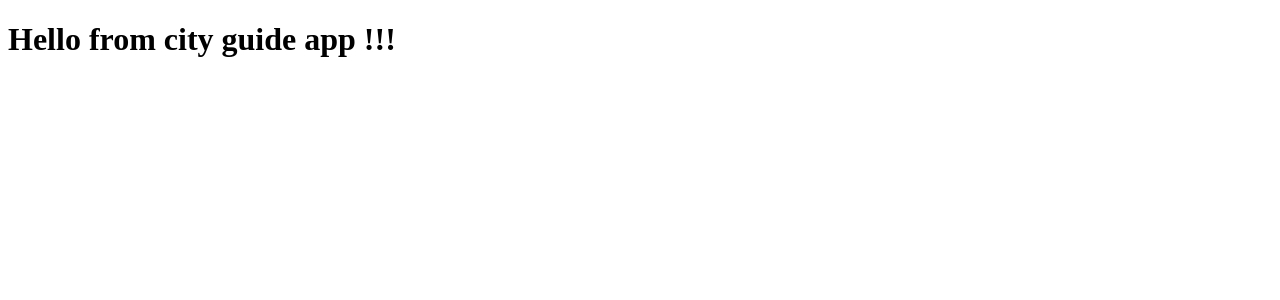
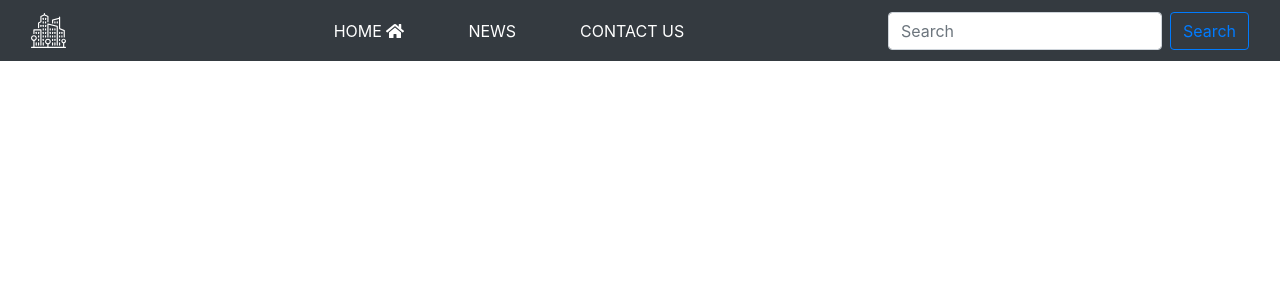
Before and after one commit to Volodymyrquo/city-guide, a React (Create React App) app: page / in a window 1280 px wide. Shown: the top 300 px of the page. Built offline with nearby package versions, Linux system fonts and the light colour scheme.

Commit message:
created Navbar

```diff
--- a/package.json
+++ b/package.json
@@ -3,9 +3,13 @@
   "version": "0.1.0",
   "private": true,
   "dependencies": {
+    "@fortawesome/fontawesome-svg-core": "^1.2.32",
+    "@fortawesome/free-solid-svg-icons": "^5.15.1",
+    "@fortawesome/react-fontawesome": "^0.1.14",
     "@testing-library/jest-dom": "^5.11.4",
     "@testing-library/react": "^11.1.0",
     "@testing-library/user-event": "^12.1.10",
+    "bootstrap": "^4.5.3",
     "react": "^17.0.1",
     "react-dom": "^17.0.1",
     "react-scripts": "4.0.1",
--- a/src/App.jsx
+++ b/src/App.jsx
@@ -1,12 +1,11 @@
+import React from 'react';
+import 'bootstrap/dist/css/bootstrap.min.css';
 import logo from './logo.svg';
 import './App.css';
+import { Navbar } from './components';
 
 function App() {
-  return (
-    <div>
-      <h1>Hello from city guide app !!!</h1>
-    </div>
-  );
+  return <Navbar />;
 }
 
 export default App;
--- /dev/null
+++ b/src/components/Navbar.jsx
@@ -0,0 +1,61 @@
+import React from 'react';
+import { FontAwesomeIcon } from '@fortawesome/react-fontawesome';
+import { faHome } from '@fortawesome/free-solid-svg-icons';
+import logo from '../logo.svg';
+
+const Navbar = () => {
+  return (
+    <nav className='navbar navbar-expand-lg navbar-light bg-dark'>
+      <div className='container-fluid'>
+        <a className='navbar-brand' href='#'>
+          <img src={logo} alt='logo' style={{ width: '35px' }} />
+        </a>
+        <button
+          className='navbar-toggler'
+          type='button'
+          data-bs-toggle='collapse'
+          data-bs-target='#navbarSupportedContent'
+          aria-controls='navbarSupportedContent'
+          aria-expanded='false'
+          aria-label='Toggle navigation'>
+          <span className='navbar-toggler-icon'></span>
+        </button>{' '}
+        <div className='collapse navbar-collapse' id='navbarSupportedContent'>
+          <ul className='navbar-nav m-auto mb-2 mb-lg-0'>
+            <li className='nav-item'>
+              <a
+                className='nav-link active text-white text-uppercase ml-5'
+                aria-current='page'
+                href='#'>
+                Home&nbsp;
+                <FontAwesomeIcon icon={faHome} />
+              </a>
+            </li>
+            <li className='nav-item'>
+              <a className='nav-link text-white text-uppercase ml-5' href='#'>
+                News
+              </a>
+            </li>
+            <li className='nav-item'>
+              <a className='nav-link text-white text-uppercase ml-5' href='#'>
+                contact us
+              </a>
+            </li>
+          </ul>
+          <form className='d-flex'>
+            <input
+              className='form-control me-2'
+              type='search'
+              placeholder='Search'
+              aria-label='Search'
+            />
+            <button className='btn btn-outline-primary ml-2' type='submit'>
+              Search
+            </button>
+          </form>
+        </div>
+      </div>
+    </nav>
+  );
+};
+export default Navbar;
--- /dev/null
+++ b/src/components/index.js
@@ -0,0 +1 @@
+export { default as Navbar } from './Navbar';
```
Also changed, not shown: 2 other files (tests, documents, lock files or other folders).
